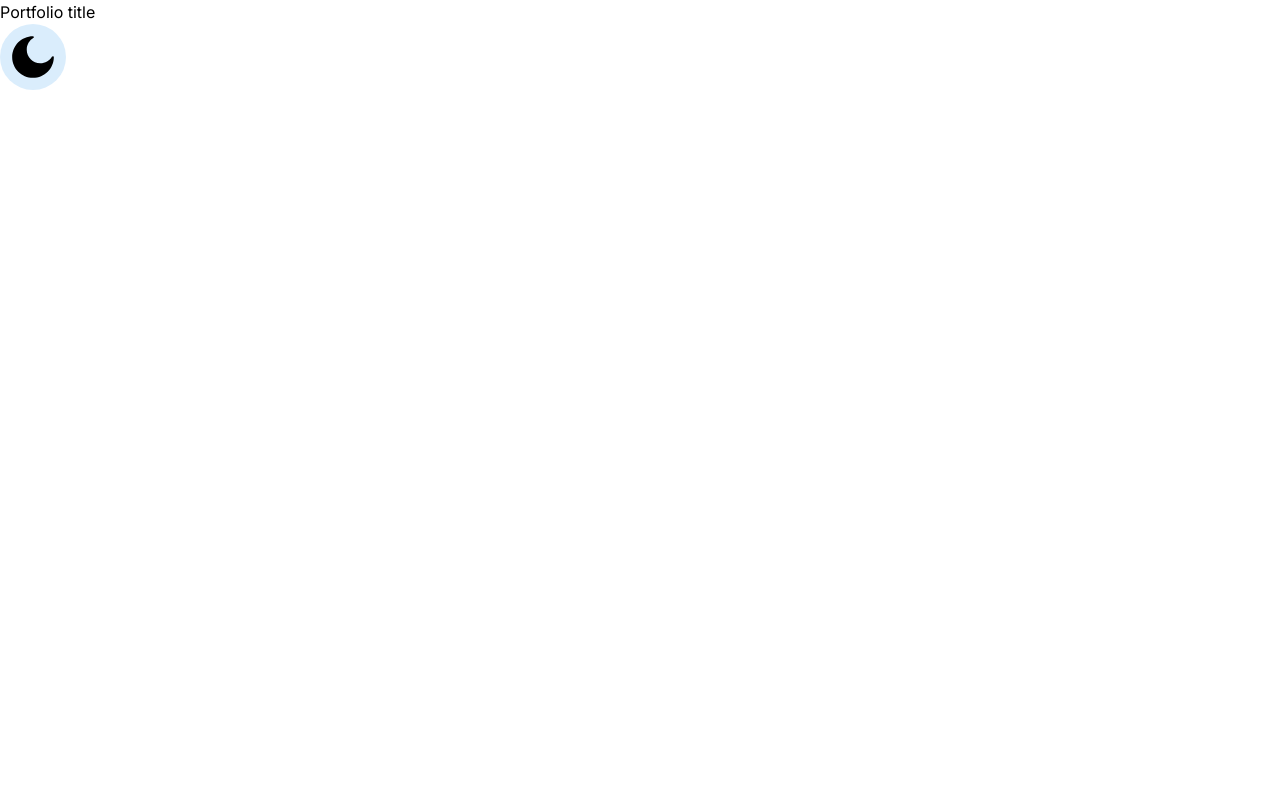
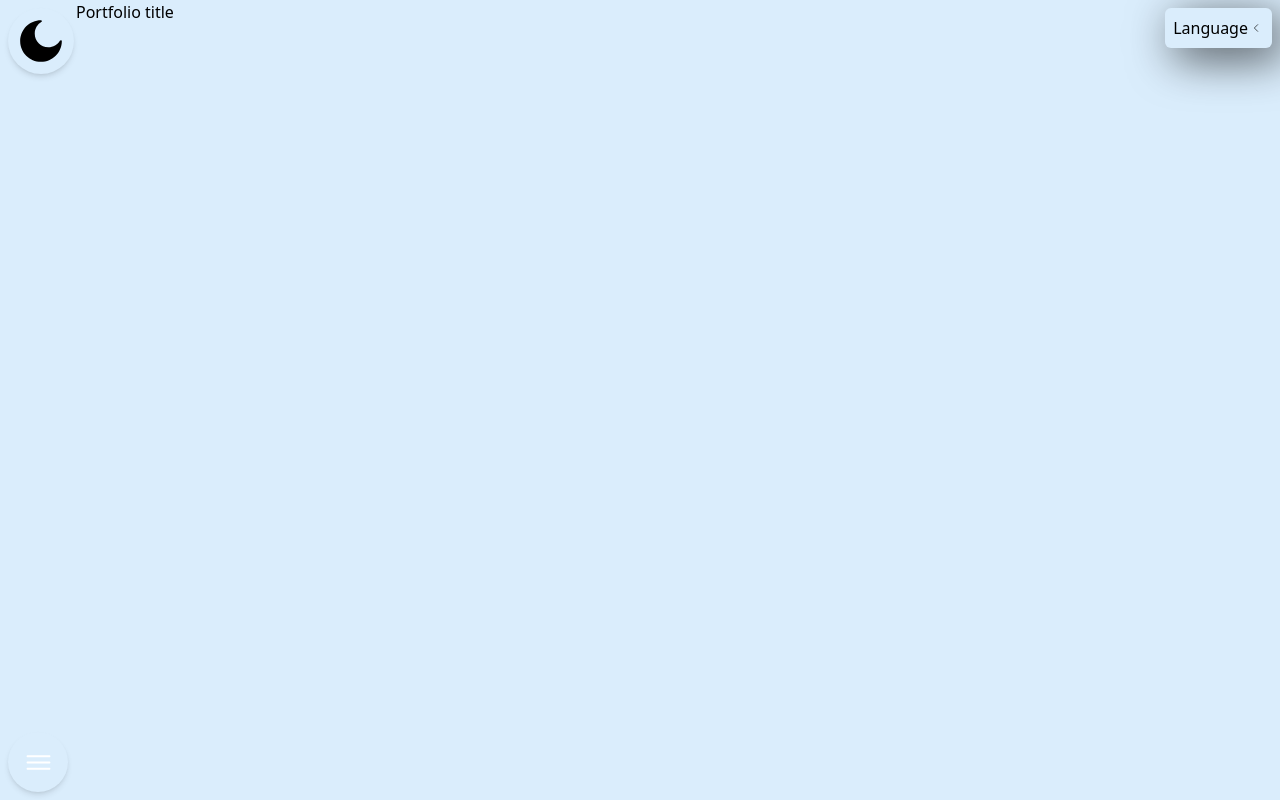
Before and after one commit to ulysses-ck/portfolio-react-next, a Next.js app: page /en in a window 1280 px wide. Built offline with nearby package versions, Linux system fonts and the light colour scheme.

Commit message:
refactor(components): many components and update rootlayout design

```diff
--- a/src/app/[locale]/layout.tsx
+++ b/src/app/[locale]/layout.tsx
@@ -1,3 +1,5 @@
+import { ThemeProvider } from "next-themes";
+
 export default function LocaleLayout({
 	children,
 	params: { locale },
@@ -7,7 +9,9 @@ export default function LocaleLayout({
 }) {
 	return (
 		<html lang={locale}>
-			<body>{children}</body>
+			<body className="flex h-lvh overflow-hidden bg-light-blue-primary dark:bg-blue-primary">
+				<ThemeProvider attribute="class">{children}</ThemeProvider>
+			</body>
 		</html>
 	);
 }
--- a/src/app/[locale]/page.tsx
+++ b/src/app/[locale]/page.tsx
@@ -1,15 +1,31 @@
+import dynamic from "next/dynamic";
 import { useTranslations } from "next-intl";
 
-import dynamic from "next/dynamic";
+const LanguageSelect = dynamic(() => import("@/components/LanguageSelect"), {
+	ssr: false,
+});
 
-const ThemeSwitcher = dynamic(() => import("@/components/ThemeSwitcher"));
+const ThemeSwitcher = dynamic(() => import("@/components/ThemeSwitcher"), {
+	ssr: false,
+});
+
+const HeaderMobile = dynamic(() => import("@/components/HeaderMobile"), {
+	ssr: false,
+});
 
 export default function Index() {
 	const t = useTranslations("IndexPage");
+
 	return (
-		<main>
-			<h1>{t("title")}</h1>
-			<ThemeSwitcher />
-		</main>
+		<>
+			<HeaderMobile className=" self-end p-2" />
+			<ThemeSwitcher className=" absolute top-2 left-2" />
+			<div className="absolute top-2 right-2">
+				<LanguageSelect />
+			</div>
+			<main className="w-full">
+				<h1>{t("title")}</h1>
+			</main>
+		</>
 	);
 }
--- a/src/app/layout.tsx
+++ b/src/app/layout.tsx
@@ -1,26 +1,9 @@
-import type { Metadata } from "next";
-import { Inter } from "next/font/google";
 import "./globals.css";
-
-import { ThemeProvider } from "next-themes";
-
-const inter = Inter({ subsets: ["latin"] });
-
-export const metadata: Metadata = {
-	title: "Create Next App",
-	description: "Generated by create next app",
-};
 
 export default function RootLayout({
 	children,
 }: Readonly<{
 	children: React.ReactNode;
 }>) {
-	return (
-		<html lang="en">
-			<body className={inter.className}>
-				<ThemeProvider attribute="class">{children}</ThemeProvider>
-			</body>
-		</html>
-	);
+	return children;
 }
--- a/src/components/HeaderMobile/index.tsx
+++ b/src/components/HeaderMobile/index.tsx
@@ -61,7 +61,7 @@ export default function HeaderMobile({ className }: { className?: string }) {
 
 	return (
 		<header
-			className={`${className || ""}flex justify-center items-center relative`}
+			className={`flex justify-center items-center relative${className || ""}`}
 		>
 			<ul
 				className={styles.HeaderUlLinks}
--- a/src/components/ThemeSwitcher/index.tsx
+++ b/src/components/ThemeSwitcher/index.tsx
@@ -4,18 +4,17 @@ import SVGGenericContainer from "../SVGGenericContainer";
 import SVGSun from "../SVGMoon";
 import SVGMoon from "../SVGMoon";
 
-export default function ThemeSwitcher() {
+export default function ThemeSwitcher({ className }: { className?: string }) {
 	const { theme, setTheme } = useTheme();
 
 	const handleChangeTheme = () => {
 		setTheme(theme === "light" ? "dark" : "light");
 	};
 	// TODO write a test e2e for this component
-	// TODO write a story for this component
 	return (
 		<button
 			value={theme === "light" ? "Light Theme" : "Dark Theme"}
-			className="bg-light-blue-primary dark:bg-blue-primary rounded-full p-2 flex justify-center items-center"
+			className={`shadow-md bg-light-blue-primary dark:bg-blue-primary rounded-full p-2 flex justify-center items-center${className || ""}`}
 			onClick={handleChangeTheme}
 		>
 			{theme === "light" ? (
```
